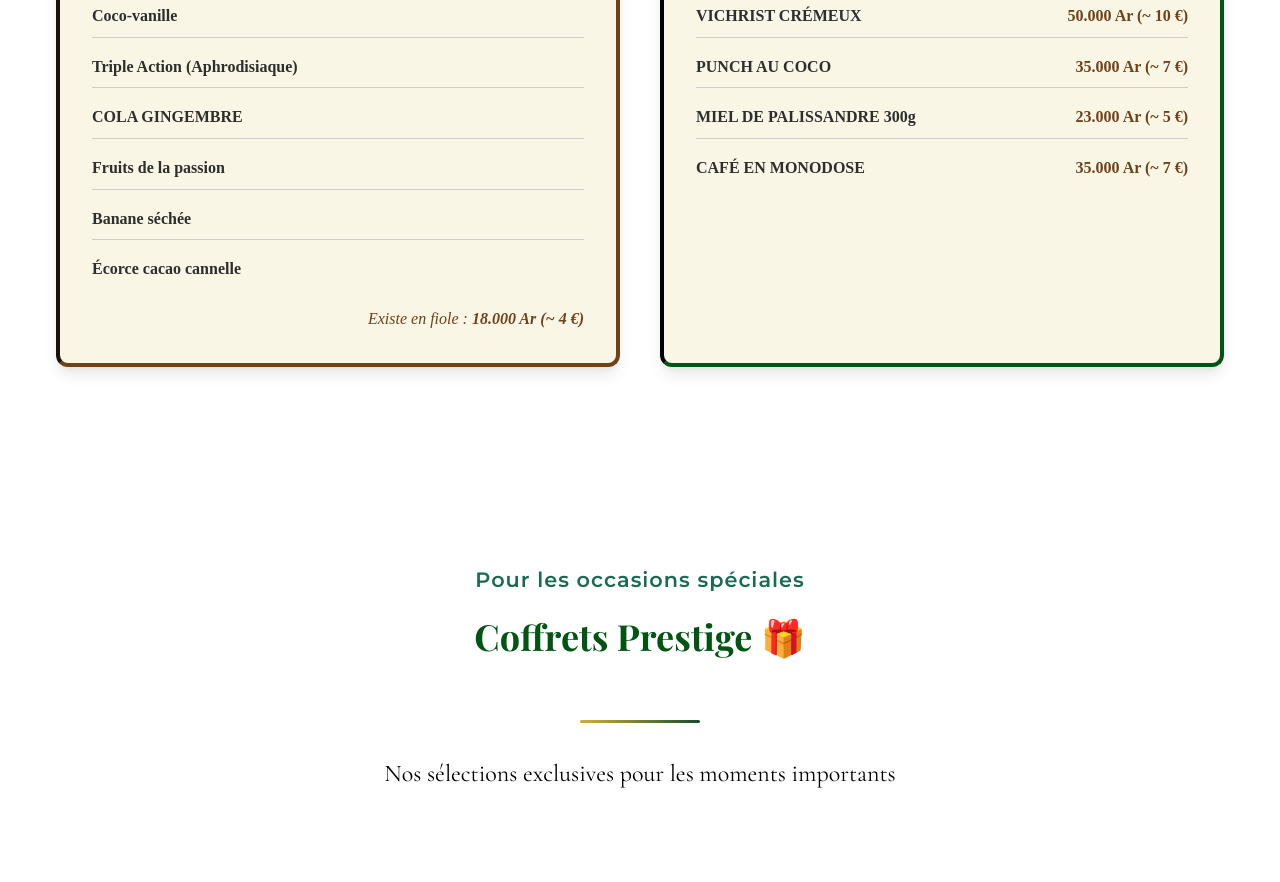
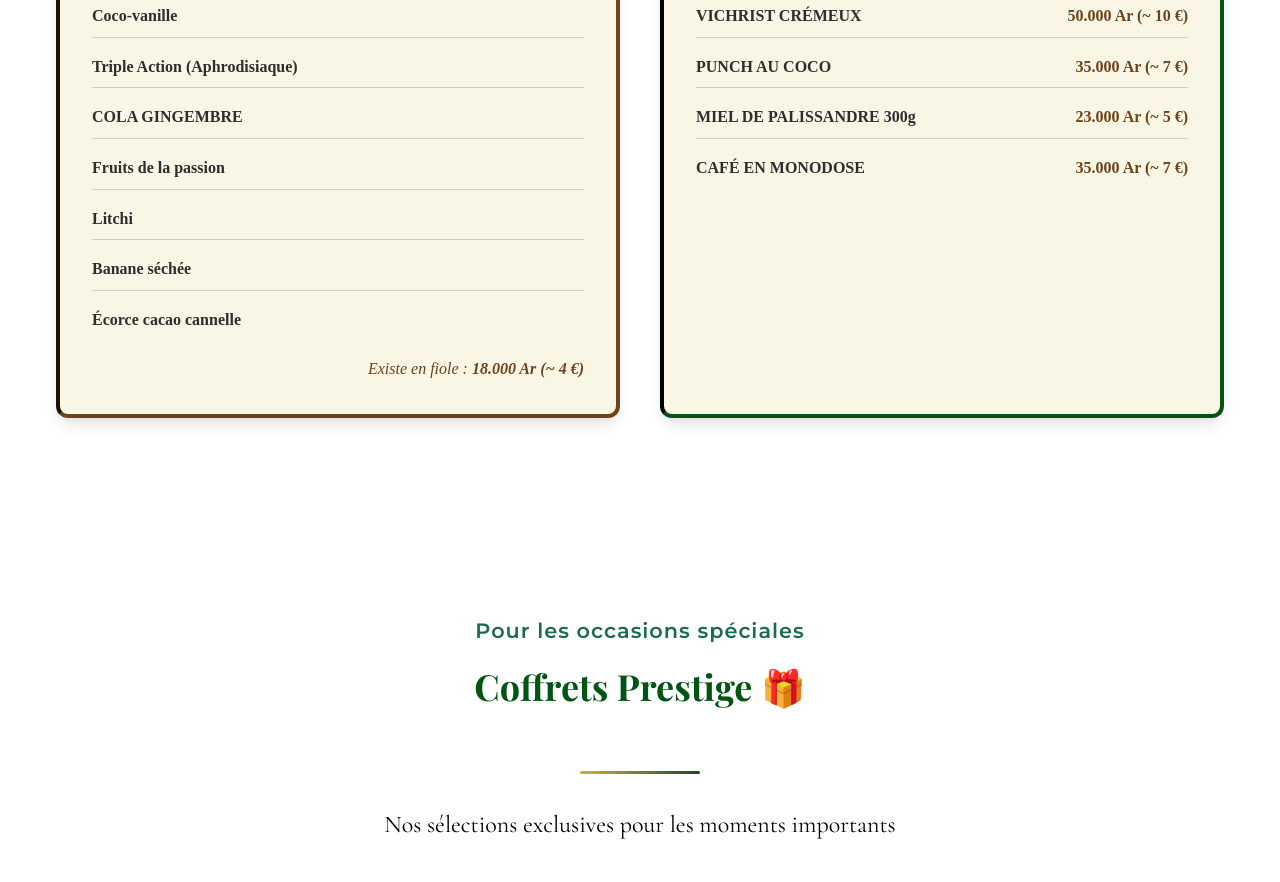
Before and after one commit to rase-y/rase-y.github.io, a plain HTML site: page index.html in a window 1280 px wide. Shown: the part 8436-9318 px from the top of the page. Drawn offline with nearby package versions, Linux system fonts and the light colour scheme.

Commit message:
Update index.html

```diff
--- a/index.html
+++ b/index.html
@@ -427,6 +427,7 @@
                         <li><span class="item-name">Triple Action (Aphrodisiaque)</span></li>
                         <li><span class="item-name">COLA GINGEMBRE</span></li>
                         <li><span class="item-name">Fruits de la passion</span></li>
+                        <li><span class="item-name">Litchi</span></li>
                         <li><span class="item-name">Banane séchée</span></li>
                         <li><span class="item-name">Écorce cacao cannelle</span></li>
                     </ul>
```
